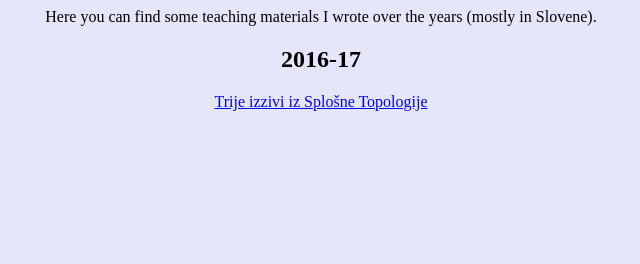
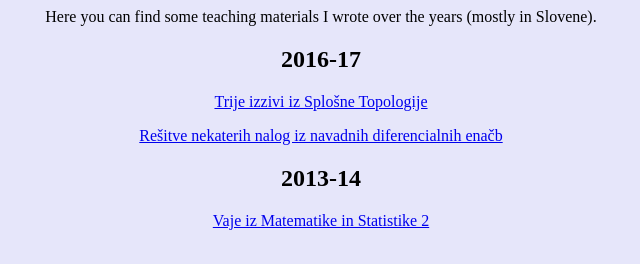
Before and after one commit to DejanGovc/DejanGovc.github.io, a plain HTML site: page teaching.html in a window 1280 px wide. Shown: the whole page, without its empty margins (319-959 px from the left). Drawn offline with Linux system fonts and the light colour scheme.

Commit message:
Adding materials.

```diff
--- a/teaching.html
+++ b/teaching.html
@@ -8,6 +8,13 @@ Here you can find some teaching materials I wrote over the years (mostly in Slov
 <p>
 <a href="izzivi.pdf">Trije izzivi iz Splošne Topologije</a>
 </p>
+<p>
+<a href="ode.pdf">Rešitve nekaterih nalog iz navadnih diferencialnih enačb</a>
+</p>
+<h2>2013-14</h2>
+<p>
+<a href="vajefkkt2014.pdf">Vaje iz Matematike in Statistike 2</a>
+</p>
 </center>
 </body>
 </head>
```
